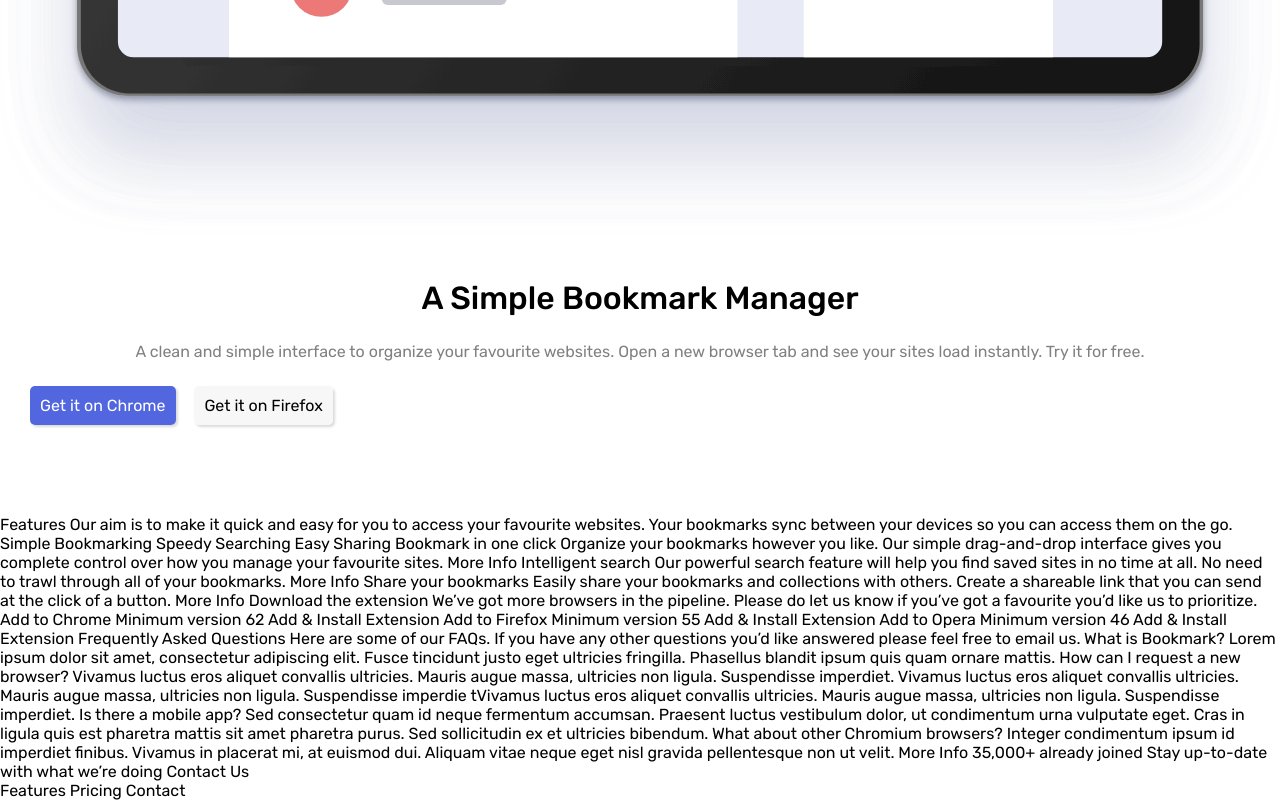
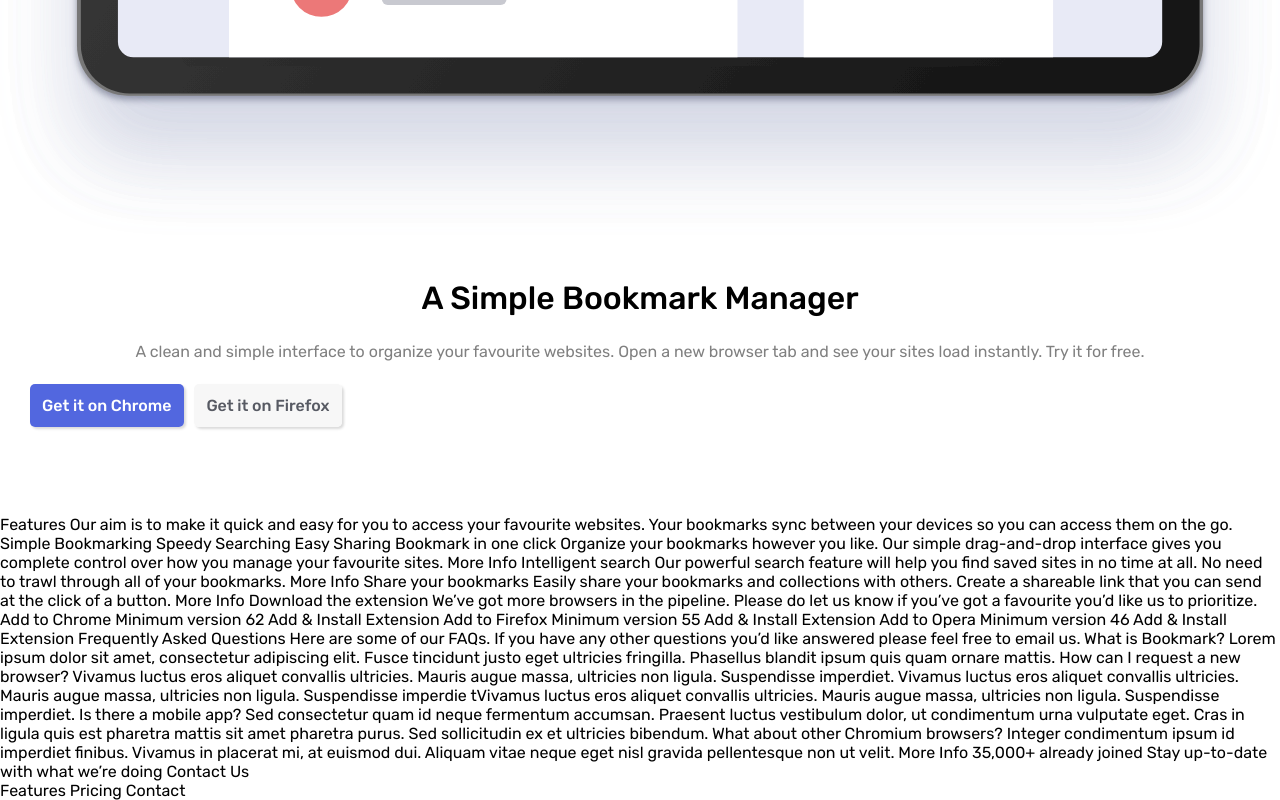
Before and after one commit to Avery-techdev/Bookmark-landing-page, a plain HTML site: page index.html in a window 1280 px wide. Shown: the part 782-1582 px from the top of the page. Drawn offline with Linux system fonts and the light colour scheme.

Commit message:
updated styling of chrome and firefox buttons

```diff
--- a/style.css
+++ b/style.css
@@ -136,19 +136,21 @@ h2 {
 
 .getit-chrome {
   background-color: #5267df;
+  font-weight: 500;
   color: white;
   text-decoration: none;
-  padding: 10px;
+  padding: 12px;
   border-radius: 5px;
   box-shadow: rgba(0, 0, 0, 0.15) 1.95px 1.95px 2.6px;
 }
 
 .getit-firefox {
-  color: black;
+  color: #575A63;
   background-color: #f7f7f7;
+  font-weight: 500;
   text-decoration: none;
-  margin-left: 15px;
-  padding: 10px;
+  margin-left: 7px;
+  padding: 12px;
   border-radius: 5px;
   box-shadow: rgba(0, 0, 0, 0.15) 1.95px 1.95px 2.6px;
 }
```
